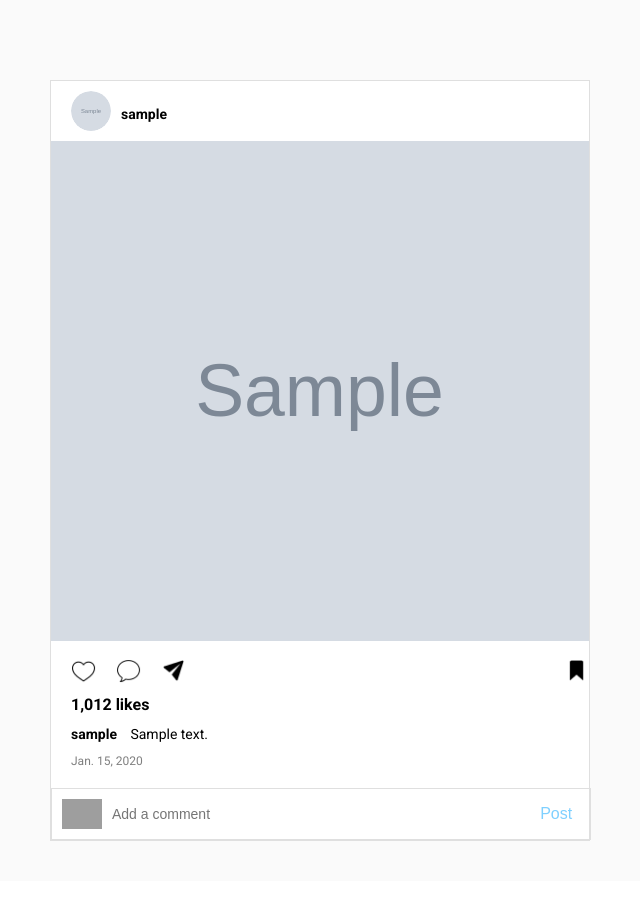
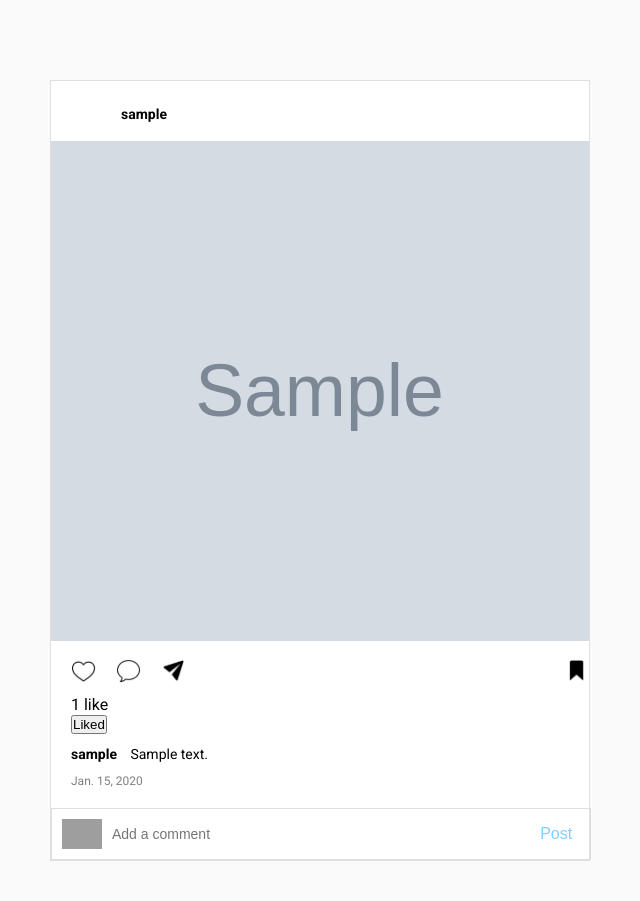
Before and after one commit to tohid-ab/SocialWebsite, a Django app: page / in a window 1280 px wide. Shown: the part 71-972 px from the top of the page, without its empty margins (142-782 px from the left). Before the commit the page ends 912 px from the top, so only its background shows below. Run offline with Django 4.2, Linux system fonts and the light colour scheme; a user stored in the database is signed in; tables that the repository leaves empty hold one stand-in row (values such as "Sample post"); grey boxes marked "Sample" are stand-in pictures; grey boxes are pictures that could not be loaded.

Commit message:
add like system

```diff
--- a/config/settings.py
+++ b/config/settings.py
@@ -78,7 +78,7 @@ WSGI_APPLICATION = 'config.wsgi.application'
 DATABASES = {
     'default': {
         'ENGINE': 'django.db.backends.mysql',
-        'NAME': 'social_django_project',
+        'NAME': 'social_django',
         'USER': 'root',
         'HOST': '127.0.0.1',
         'PORT': '3306',
--- a/social/admin.py
+++ b/social/admin.py
@@ -1,5 +1,5 @@
 from django.contrib import admin
-from .models import Image
+from .models import Image, Like
 from django.template.defaultfilters import truncatechars
 # Register your models here.
 
@@ -16,3 +16,4 @@ class ImageAdmin(admin.ModelAdmin):
 
 
 admin.site.register(Image, ImageAdmin)
+admin.site.register(Like)
--- a/social/models.py
+++ b/social/models.py
@@ -3,18 +3,18 @@ from django.db import models
 from django.urls import reverse
 from django.utils.html import format_html
 from accounts.models import Profile
+from django.db.models import UniqueConstraint
 from django.utils.text import slugify
 # Create your models here.
 
 
 class Image(models.Model):
     user = models.ForeignKey(settings.AUTH_USER_MODEL, related_name='images_created', on_delete=models.CASCADE)
-    users_like = models.ManyToManyField(settings.AUTH_USER_MODEL, related_name='images_liked', blank=True)
+    # users_like = models.ManyToManyField(settings.AUTH_USER_MODEL, related_name='images_liked', blank=True)
     title = models.CharField(max_length=200, blank=True)
     slug = models.SlugField(max_length=200, blank=True)
     image = models.ImageField(upload_to='images/')
     description = models.TextField(blank=True)
-    profile_image = models.ManyToManyField(Profile)
     created = models.DateField(auto_now_add=True, db_index=True)
 
     class Meta:
@@ -22,7 +22,7 @@ class Image(models.Model):
         verbose_name_plural = 'Posts'
 
     def __str__(self):
-        return self.title
+        return f'{self.id}{self.user}'
 
     def image_tag(self):
         return format_html("<img width=50 style='border-radius:5px;' src='{}'>".format(self.image.url))
@@ -30,3 +30,17 @@ class Image(models.Model):
 
     def get_absolute_url(self):
         return reverse('profile')
+
+
+class Like(models.Model):
+    user_id = models.ForeignKey(settings.AUTH_USER_MODEL, on_delete=models.CASCADE, related_name='likes')
+    post_id = models.ForeignKey(Image, on_delete=models.CASCADE, related_name='likes')
+    liked_on = models.DateTimeField(auto_now=True)
+
+    class Meta:
+        constraints = [
+            UniqueConstraint(fields=['user_id', 'post_id'],  name="unique_blog_likes")
+        ]
+
+    def __str__(self):
+        return f'{self.user_id.username} --> {self.post_id.id}{self.post_id.user}'
--- a/social/urls.py
+++ b/social/urls.py
@@ -2,7 +2,8 @@ from django.urls import path
 from .views import *
 
 urlpatterns = [
-    path('', Home.as_view(), name='Home'),
+    path('', posts, name='Home'),
+    path('post/like/', like, name='like-post'),
     path('users/<str:username>/', UserDetailView.as_view(), name='user_detail'),
     path('create/', ImageCreateView.as_view(), name='create'),
 ]
--- a/social/views.py
+++ b/social/views.py
@@ -6,20 +6,48 @@ from django.urls import reverse_lazy
 from .mixins import FormValidMixin
 from django.contrib.auth.decorators import login_required
 from django.contrib import messages
-from .models import Image
+from .models import Image, Like
 from accounts.models import Profile
+from django.http import JsonResponse
 # Create your views here.
 
 
-class Home(TemplateView):
-    template_name = 'main/index.html'
-    success_url = reverse_lazy('Home')
+# class Home(TemplateView):
+#     template_name = 'main/index.html'
+#     success_url = reverse_lazy('Home')
+#
+#     def get_context_data(self, *args, **kwargs):
+#         context = super().get_context_data(**kwargs)
+#         context['posts'] = Image.objects.all().order_by('-created')
+#         context['liked_posts'] = Like.objects.all()
+#         context['image_profile'] = Profile.objects.all()
+#         return context
 
-    def get_context_data(self, *args, **kwargs):
-        context = super().get_context_data(**kwargs)
-        context['post'] = Image.objects.all().order_by('-created')
-        context['image_profile'] = Profile.objects.all()
-        return context
+@login_required
+def like(request):
+    post_id = request.POST['post_id']
+    post = Image.objects.get(pk=post_id)
+    liked = True
+
+    like_object, created = Like.objects.get_or_create(user_id=request.user, post_id=post)
+    if not created:
+        like_object.delete()  # the user already liked this picture before
+        liked = False
+
+    return JsonResponse({'liked': liked})
+
+
+def posts(request):
+    posts = Image.objects.all()
+    liked_posts = []
+
+    for liked_post in request.user.likes.all():  # likes is the related name used in models
+        liked_posts.append(liked_post.post_id)
+
+    return render(request, 'main/index.html', {'posts': posts, 'liked_posts': liked_posts})
+
+
+
 
 
 class ImageCreateView(FormValidMixin, CreateView):
--- a/templates/main/index.html
+++ b/templates/main/index.html
@@ -8,14 +8,14 @@
     <section class="main">
     <div class="wrapper">
         <div class="left-col">
-            {% for AA in post %}
+            {% for AA in posts %}
 
                 <div class="post">
                 <div class="info">
                     <div class="user">
                         <div class="profile-pic">
-                        {% for im in AA.profile_image.all %}
-                        <img src="{{ im.photo.url }}" alt="">
+                        {% for profile_image in AA.profile_image.all %}
+                        <img src="{{ im.profile_image.url }}" alt="">
                         {% endfor %}
                         </div>
                         <p class="username">{{ AA.user }}</p>
@@ -30,7 +30,43 @@
                         <img src="{% static 'img/icone/icons8-email-send-26.png' %}" class="icon" alt="">
                         <img src="{% static 'img/icone/icons8-bookmark-26.png' %}" class="save icon" alt="">
                     </div>
-                    <p class="likes">1,012 likes</p>
+                   <p id="{{ AA.pk }}" class="counter"> {{ AA.likes.count }} like</p>
+                    <button onclick="likePost(this)" id="{{ AA.pk }}" > {% if AA in liked_posts %} Liked {% else %} Like {% endif %} </button>
+                    <script src="https://code.jquery.com/jquery-3.6.0.js" integrity="sha256-H+K7U5CnXl1h5ywQfKtSj8PCmoN9aaq30gDh27Xc0jk=" crossorigin="anonymous"></script>
+
+                    <script>
+                        // Load a login template if user is not signed in
+                        const likePost = function(button){
+
+                            post_id = $(button).attr('id');
+                            $.ajax({
+                                type:'POST',
+                                url: '/post/like/',
+                                data: {
+                                'post_id': post_id,
+                                'csrfmiddlewaretoken': $('input[name="csrfmiddlewaretoken"]').val()
+                                },
+
+                                success: function (response) {
+                                    if(response.liked){
+                                        $(button).html('Liked');
+                                        current_likes = parseInt($('#' + post_id).html()) ;
+                                        $('#' + post_id).html(current_likes + 1);
+
+                                    }
+                                    else{
+                                        $(button).html('Like');
+                                        current_likes = parseInt($('#' + post_id).html()) ;
+                                        $('#' + post_id).html(current_likes - 1);
+                                    };
+                                },
+
+                                error: () =>{
+                                    console.log("sorry something went wrong"); // Use alert or notify user
+                                }
+                            })
+                        };
+                    </script>
                     <p class="description"><span>{{ AA.user }}</span> {{ AA.description }}</p>
                     <p class="post-time">{{ AA.created }}</p>
                 </div>
@@ -41,7 +77,7 @@
                 </div>
             </div>
             {% endfor %}
-
+            {% csrf_token %}
         </div>
     </div>
 </section>
```
Also changed, not shown: social/migrations/0001_initial.py (deleted), social/migrations/0002_remove_image_url_alter_image_image_alter_image_title.py (deleted), social/migrations/0003_alter_image_options.py (deleted), social/migrations/0004_image_profile_image.py (deleted).
